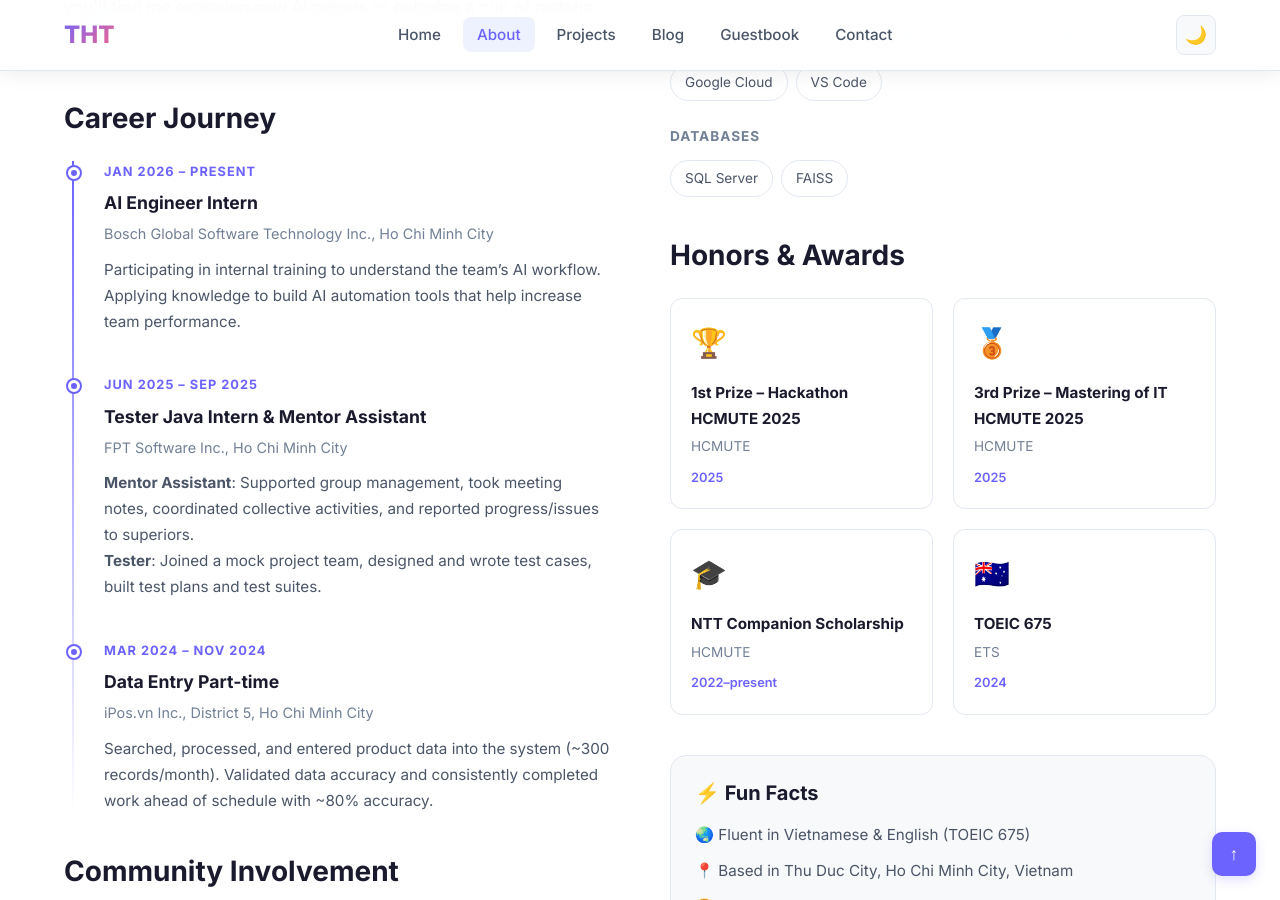
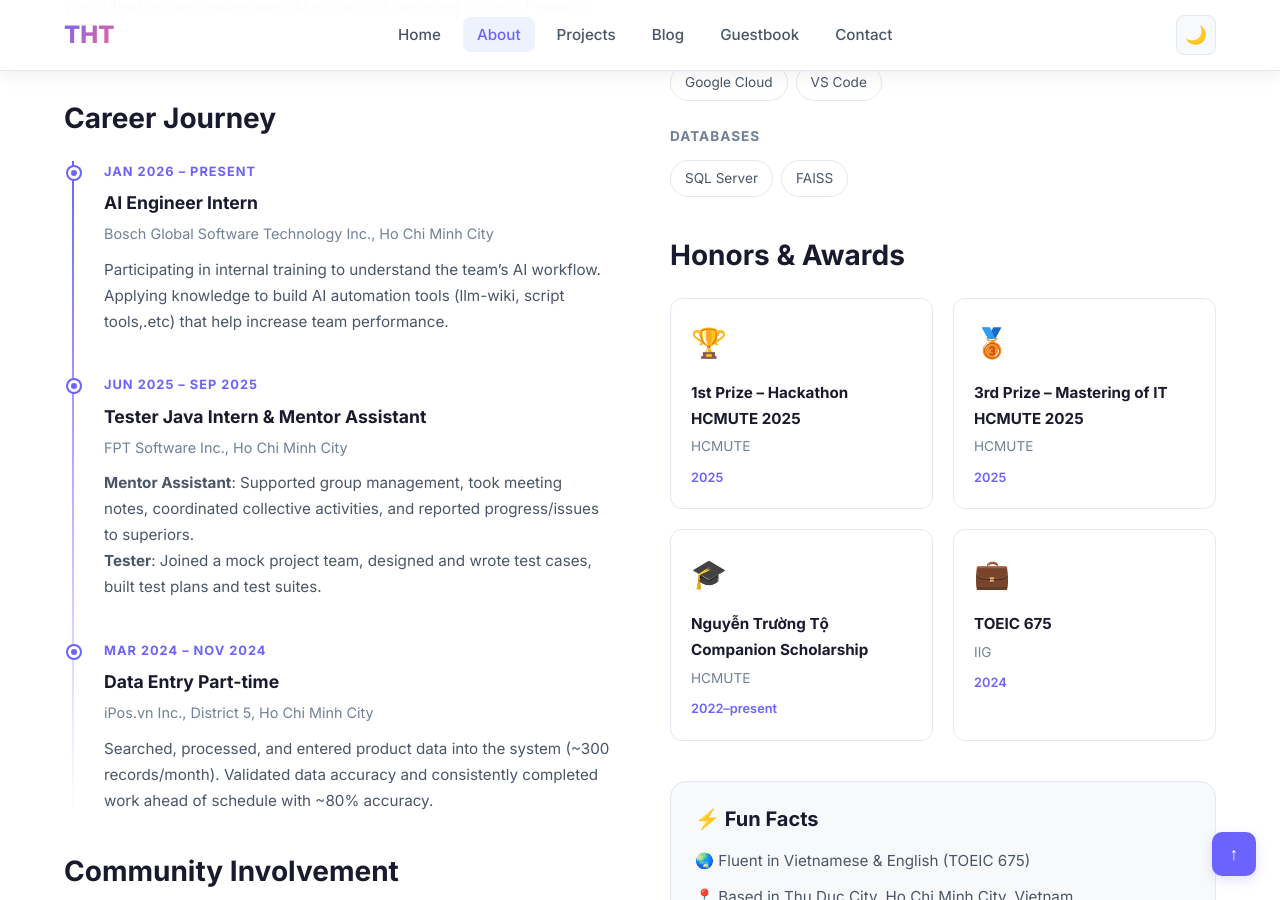
Before and after one commit to TrinhHuuTho/TrinhHuuTho.github.io, a Jekyll site: the page about.html, which Jekyll copies as it is, in a window 1280 px wide and 900 px high, scrolled down 861 px. Built offline with Jekyll 4.4.1, drawn with Linux system fonts in a browser that asks for light colours.

Commit message:
Update internship and scholarship details in about.html

```diff
--- a/about.html
+++ b/about.html
@@ -74,7 +74,7 @@
                 <div class="timeline-company">Bosch Global Software Technology Inc., Ho Chi Minh City</div>
                 <div class="timeline-desc">
                   Participating in internal training to understand the team&rsquo;s AI workflow.
-                  Applying knowledge to build AI automation tools that help increase team performance.
+                  Applying knowledge to build AI automation tools (llm-wiki, script tools,.etc) that help increase team performance.
                 </div>
               </div>
               <div class="timeline-item">
@@ -214,14 +214,14 @@
               </div>
               <div class="cert-card">
                 <div class="cert-icon">🎓</div>
-                <div class="cert-name">NTT Companion Scholarship</div>
+                <div class="cert-name">Nguyễn Trường Tộ Companion Scholarship</div>
                 <div class="cert-issuer">HCMUTE</div>
                 <div class="cert-year">2022&ndash;present</div>
               </div>
               <div class="cert-card">
-                <div class="cert-icon">🇦🇺</div>
+                <div class="cert-icon">💼</div>
                 <div class="cert-name">TOEIC 675</div>
-                <div class="cert-issuer">ETS</div>
+                <div class="cert-issuer">IIG</div>
                 <div class="cert-year">2024</div>
               </div>
             </div>
```
